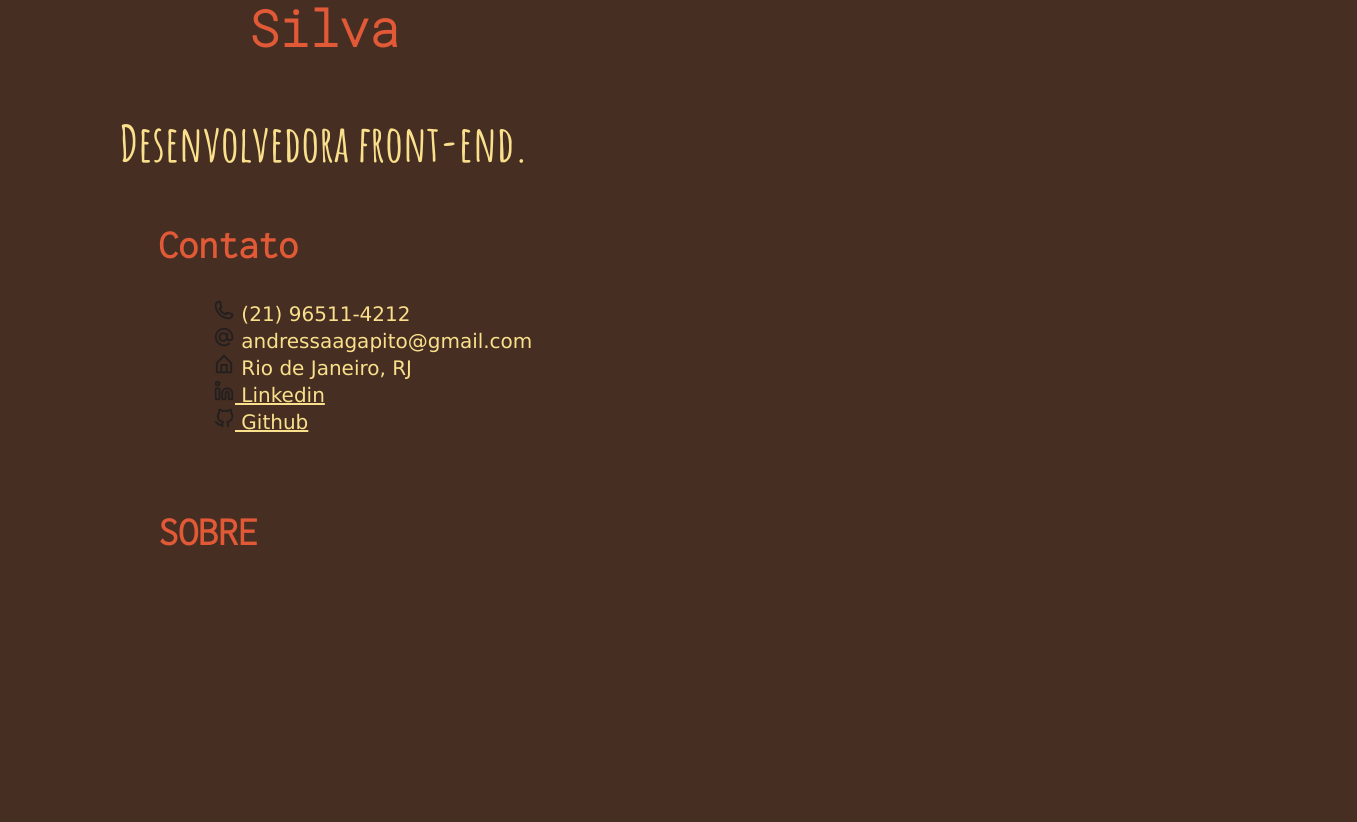
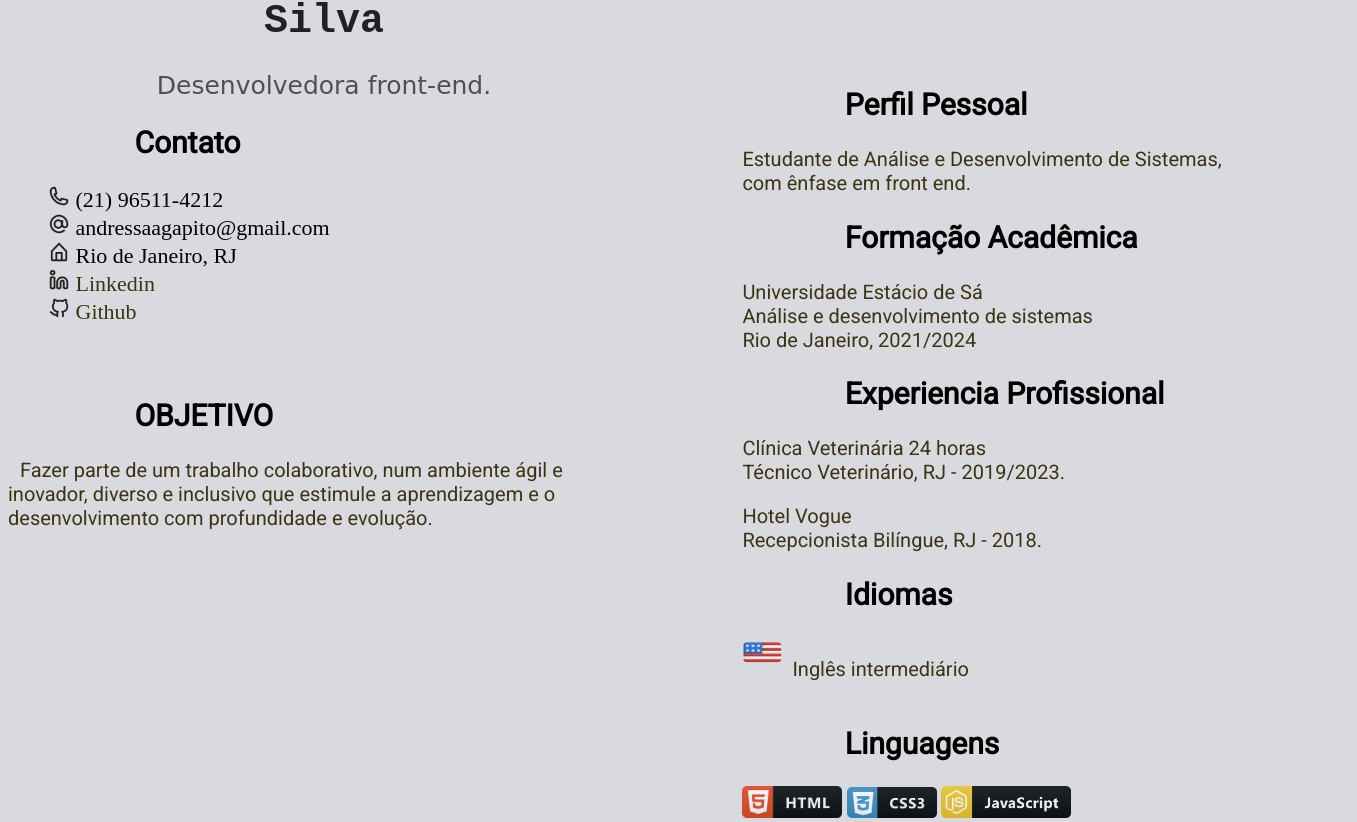
Before and after one commit to andressaagapito/Landing-Page, a plain HTML site: page index.html in a window 1280 px wide. Shown: the part 418-1240 px from the top of the page, 1357 px wide, since content can reach past the window. Drawn offline with Linux system fonts and the light colour scheme.

Commit message:
landing-page

```diff
--- a/index.html
+++ b/index.html
@@ -7,18 +7,6 @@
   <meta name="viewport" content="width=device-width, initial-scale=1.0">
   <title>Curriculo</title>
   <link rel="stylesheet" href="style.css">
-  <link rel="preconnect" href="https://fonts.googleapis.com">
-  <link rel="preconnect" href="https://fonts.gstatic.com" crossorigin>
-  <link href="https://fonts.googleapis.com/css2?family=Inconsolata:wght@300&display=swap" rel="stylesheet">
-  <link rel="preconnect" href="https://fonts.googleapis.com">
-  <link rel="preconnect" href="https://fonts.gstatic.com" crossorigin>
-  <link href="https://fonts.googleapis.com/css2?family=Roboto+Mono:wght@200&display=swap" rel="stylesheet">
-  <link rel="preconnect" href="https://fonts.googleapis.com">
-  <link rel="preconnect" href="https://fonts.googleapis.com">
-  <link rel="preconnect" href="https://fonts.googleapis.com">
-  <link rel="preconnect" href="https://fonts.googleapis.com">
-  <link rel="preconnect" href="https://fonts.gstatic.com" crossorigin>
-  <link href="https://fonts.googleapis.com/css2?family=Amatic+SC:wght@700&family=Patrick+Hand&display=swap" rel="stylesheet">
 </head>
 
 <body>
@@ -40,12 +28,12 @@
     </address>
     </p>
     <br>
-    <h2>SOBRE</h2>
-    <p></p>
+    <h2>OBJETIVO</h2>
+    <p style="text-indent: 12px;">Fazer parte de um trabalho colaborativo, num ambiente ágil e inovador, diverso e inclusivo que estimule a aprendizagem e o desenvolvimento com profundidade e evolução.</p>
   </div>
   <div class=" bloco-right">
     <h2>Perfil Pessoal</h2>
-    <p>Estudante de Análise e Desenvolvimento de Sistemas, com ênfase em frontend. </p>
+    <p>Estudante de Análise e Desenvolvimento de Sistemas, com ênfase em front end. </p>
     <h2>Formação Acadêmica</h2>
     <p>Universidade Estácio de Sá<br>
       Análise e desenvolvimento de sistemas<br>
@@ -57,13 +45,14 @@
       Recepcionista Bilíngue, RJ - 2018.
     </p>
     <h2>Idiomas</h2>
-    <img class="lang" src="./ICONS/USASMOOTH.png">
-    <p> Inglês intermediário</p>
+    <div class="ingles">
+    <img class="lang" src="./ICONS/USASMOOTH.png"><p>Inglês intermediário</p>
+   </div>
     <h2>Linguagens</h2>
     <img class="html" src="./ICONS/html_button_icon_151929.png" alt="HTML5" title="HTML5">
     <img class="css" src="./ICONS/css_button_icon_151935.png" alt="CSS3" title="CSS3">
     <img class="js" src="./ICONS/js_button_icon_151927.png" alt="JS" title="JAVASCRIPT">
-    <img class="python" src="./ICONS/python_button_icon_151925.png" alt="PYTHON" title="PYTHON">
+
   </div>
 </body>
 
--- a/style.css
+++ b/style.css
@@ -1,121 +1,173 @@
+@import url('https://fonts.googleapis.com/css2?family=Roboto:wght@300;400&display=swap');
+
+@import url('https://fonts.googleapis.com/css2?family=Roboto:wght@100&display=swap');
+
+
+*{
+  box-sizing: border-box;
+}
+
 body{
-  color: #914928;
-  background-color: #462f22;
-  background-image: url("ICONS/noun-flower-4160955.png");
+  background-color: #d9dadf;
+  font-size: 20px;
+  background-image: url(./ICONS/noun-flower-4160955.png);
   background-repeat: no-repeat;
   background-position: top right;
-  background-size: 500px;
-  font-family: 'Lucida Sans', 'Lucida Sans Regular', 'Lucida Grande', 'Lucida Sans Unicode', Geneva, Verdana, sans-serif;
+  background-size: 400px;
  }
 
+ .bloco-left{
+  display: relative;
+  width: 50%;
+  font-size: 22px;
+ }
+
+ .bloco-right{
+  position: absolute;
+  top: 60%;
+  left: 58%;
+  width: 40%;
+  font-size: 17px;
+  }
+
  #nome{
-  color: #e25937;
+  color:#202124;
   font-family: 'Roboto Mono', monospace;
   text-align: center;
-  font-size: 50px;
+  font-size: 40px;
 
  }
  #dev{
   font-family: 'Amatic SC', cursive;
   text-align: center;
-  font-size: 50px;
+  font-size: 25px;
+  color: #4f5057;
  }
 
  h2{
-  color: #e25937;
-  font-family: 'Inconsolata', monospace;
-  font-size: 40px;
+  color: black;
+  font-family: 'Roboto', sans-serif;
+  font-size: 30px;
   position: relative;
-  left: 150px;
+  left: 20%;
  }
 
  p{
-  color: #fae08c;
+  color: #3d3312;
   font-size: 20px;
+  font-family: 'Roboto', sans-serif;
  }
 
  .avatar{
   position: relative;
-  left: 350px;
-  top: 30px;
+  left: 35%;
+  margin-top: 5%;
   border-radius: 50%;
   width: 280px;
   height: 300px;
   }
 
+  .avatar:hover{
+    opacity: 0.9;
+  }
+
  .address{
   font-style: normal;
-  color: #fae08c;
-  position: relative;
-  left: 165px;
+  color: black;
  }
 
  a{
-  color: #fae08c;
+  color: #3d3312;
+  text-decoration: none;
 }
 
+.ingles{
+  display: flex;
+  flex-flow: row wrap;
+  text-indent: 10px;
+}
  .html{
-  width: 140px;
-  width: 140px;
+
+  width: 100px;
  }
 
  .css{
-  width: 130px;
-  width: 130px;
+
+  width: 90px;
  }
 
  .js{
-  width: 180px;
-  width: 180px;
+
+  width: 130px;
  }
+ .phone{
 
- .python{
-  width: 120px;
-  width: 140px;
- }
-
- .phone{
-  width: 22px;
   width: 22px;
  }
 
  .email{
-  width: 22px;
+
   width: 22px;
  }
 
  .location{
-  width: 22px;
+
   width: 22px;
  }
 
  .linkedin{
   width: 22px;
-  width: 22px;
  }
 
  .github{
   width: 22px;
-  width: 22px;
  }
 
  .lang{
-  width: 50px;
-  width: 50px;
+  width: 40px;
+  height: 30px;
+ }
+
+@media screen and (max-width: 600px){
+  body{
+    height: 400px;
+    width: 400px;
+    background-image: none;
+}
+ h1{
+  text-align: center;
+
  }
 
  .bloco-left{
-  display: relative;
-  left: 300px;
-  width: 50%;
-  float: left;
-  font-size: 20px;
+  position: relative;
+  left: 10%;
+  width: 99%;
+  font-size: 17px;
+ }
+ .bloco-right{
+  position: absolute;
+  top: 160%;
+  left: 10%;
+  width: 99%;
+  font-size: 17px;
  }
 
- .bloco-right{
-  position: relative;
-  top: 385px;
-  right: 100px;
-  float: right;
-  font-size: 17px;
-  }
+ .address{
+  font-style: normal;
+  color: black;
+  align-items: center;
+ }
+
+ a{
+  color: #3d3312;
+  text-decoration: none;
+}
+#nome{
+  font-size: 30px;
+}
+.avatar{
+  display: flex;
+  left: 30%;
+}
+}
```
